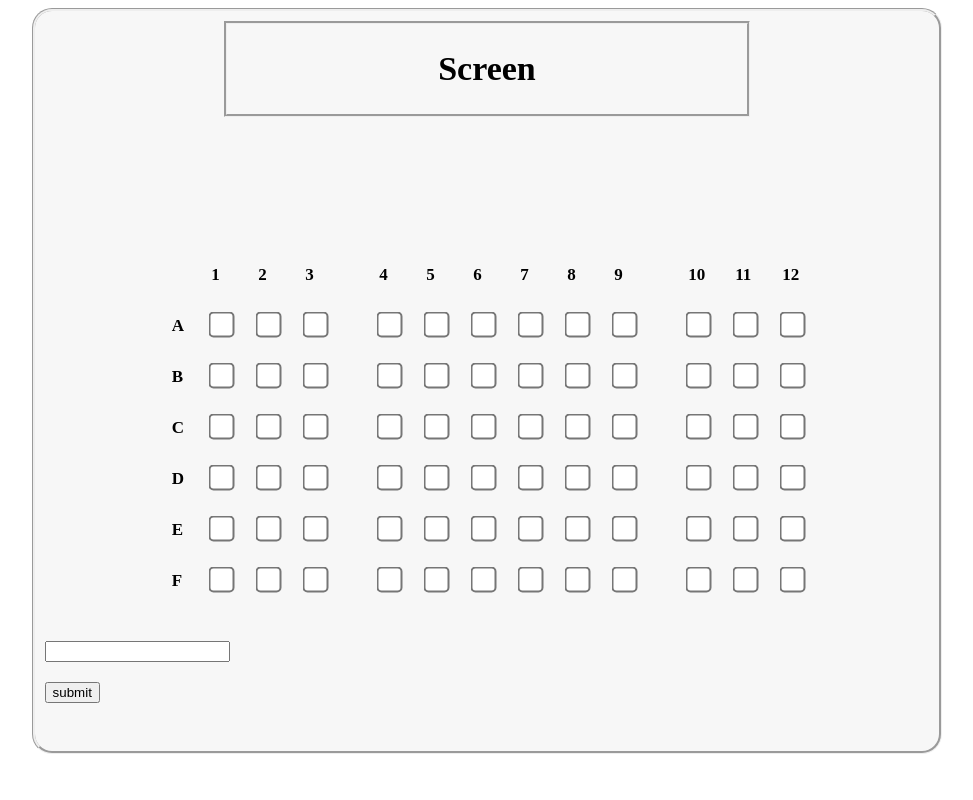
After one commit to YMerrick/PowerRangers, a Flask app: page /movieInfo/1 in a window 1280 px wide. The commit adds this page. Shown: the whole page, without its empty margins (153-1126 px from the left). Run offline with Flask 2, Linux system fonts and the light colour scheme; data comes from the database, SQL or seed files in the repository; both versions use the stored data as it was after the commit.

Commit message:
added a screeningTable function to book a ticket

```diff
--- a/app/models.py
+++ b/app/models.py
@@ -133,3 +133,26 @@ class Models():
     def getTitle(self, title = "Demon Slayer: Kimetsu no Yaiba the Movie: Mugen Train"):
         title = self.db.session.query(self.MoviesTable).filter_by(title=title)
         return title.one().title
+
+    def getScreenID(self,movie_id):
+        screenTable = self.ScreenTable
+        screeningTable = self.ScreeningTable
+        screenID = self.db.session.query(screeningTable.screenID).filter_by(movieID=movie_id).first().screenID
+        return screenID
+
+    def getAScreen(self,screenID):
+        screenTable = self.ScreenTable
+        screen = self.db.session.query(screenTable).get(screenID)
+        return screen
+
+    def getAMovie(self,movieID):
+        movieTable = self.MoviesTable
+        movie = self.db.session.query(movieTable).get(movieID)
+        return movie
+
+    #adding members into member
+    def addMemberTableEntry(self,memberIn):
+        memberTable = self.MemberTable
+        self.db.session.add(memberIn)
+        self.db.session.commit()
+        return 0
--- a/app/templates/MovieInfo.html
+++ b/app/templates/MovieInfo.html
@@ -64,5 +64,6 @@ button {
     <div class="column" style = "margin-left: 220px">
       <h3> Synopsis </h3>
       <p> Saban's Power Rangers follows five ordinary high school kids who must become something extraordinary when they learn that their small town of Angel Grove – and the world – is on the verge of being obliterated by an alien threat. Chosen by destiny, our heroes quickly discover that they are the only ones who can save the planet. But to do so they will have to overcome their real-life issues and band together as the Power Rangers before it is too late. </p>
-      <button type="submit">Booking</button>
+      <a  href="http://localhost:5000/movieInfo/{{movie.movieID}}"><button type="submit">Booking</button>
+      </a>
 </html>
--- /dev/null
+++ b/app/templates/seatTest.html
@@ -0,0 +1,127 @@
+<!DOCTYPE html>
+<html>
+<head>
+  <title>Ticket Generator Design</title>
+<script>
+function checkbox(){
+
+var checkboxes = document.getElementsByName('seats');
+var checkboxesChecked = [];
+// loop over them all
+for (var i=0; i<checkboxes.length; i++) {
+   // And stick the checked ones onto an array...
+   if (checkboxes[i].checked) {
+      checkboxesChecked.push(checkboxes[i].value);
+   }
+}
+document.getElementById("show").value = checkboxesChecked;
+
+}
+</script>
+</head>
+<style>
+.paragraph {
+  margin-top: 100px;
+  margin: auto;
+  width: 70%;
+  padding: 10px;
+  font-size: 17px;
+  background: #f7f7f7;
+  line-height:24px;
+  height: 90vh;
+  border-radius: 20px 20px 20px 20px;
+  border: groove;"
+}
+.screen {
+  margin: auto;
+  width: 500px;
+  padding: 10px;
+  font-size: 17px;
+  background: #f7f7f7;
+  line-height:24px;
+  border: groove;"
+}
+
+/* .seat tbody tr td:not(:first-child) {
+  border: 1px solid black;
+  width: 1em;
+  height: 1em;
+} */
+
+.seat tr td:nth-child(5) {
+  border:none!important;
+}
+
+.seat tr td:nth-child(12) {
+  border:none!important;
+}
+.seat {
+  border-spacing: 1.5em;
+  padding:20px;
+  margin:auto;
+}
+/* .seat td:hover {
+  cursor: pointer;
+  background-color: #5568fa;
+} */
+input[type=checkbox]
+{
+  transform: scale(2);
+  padding: 10px;
+}
+</style>
+<body>
+  <div class="paragraph">
+    <div class="screen">
+      <h1 style="text-align: center;">
+        Screen
+      </h1>
+    </div>
+    <table class="seat" style ="margin-top:100px;">
+    <thead>
+      <tr style="font-weight:bold">
+        <td></td>
+        <td>1</td>
+        <td>2</td>
+        <td>3</td>
+        <td></td>
+        <td>4</td>
+        <td>5</td>
+        <td>6</td>
+        <td>7</td>
+        <td>8</td>
+        <td>9</td>
+        <td></td>
+        <td>10</td>
+        <td>11</td>
+        <td>12</td>
+      </tr>
+    </thead>
+    <tbody>
+      <tr>
+        {% set ns = namespace(count=0) %}
+        <td style="font-weight:bold">{{ rowDict[ns.count] }}</td>
+        {% set ns.count = ns.count+1 %}
+        {% for row in range(1,screenOut.seatNum+1) %}
+        {% if row==4 or row==10 or row==16 or row==22 or row==28 or row==34 or row==40 or row==46 or row==52 or row==58 or row==64 or row==70 %}
+        <td></td>
+        {% endif %}
+        {% if row %12 == 0 and row < screenOut.seatNum %}
+        <td><input type="checkbox" id="seat1"name="seats" onclick="checkbox();" value="{{ row }}"></td>
+        <tr>
+        <td style="font-weight:bold">{{ rowDict[ns.count] }}</td>
+        {% set ns.count = ns.count+1 %}
+        {% else %}
+        <td><input type="checkbox" id="seat1"name="seats" onclick="checkbox();" value="{{ row }}"></td>
+        {% endif %}
+        {% endfor %}
+    </tbody>
+    </table>
+    <form action = "http://localhost:5000/movieInfo/{{movie.movieID}}" method = "POST">
+     <input type="text" id="show" name="seats"><br> <!--will print seats selected -->
+     <p><input type = "submit" value = "submit" /></p>
+    </form>
+  </div>
+</body>
+
+</html>
--- a/app/views.py
+++ b/app/views.py
@@ -58,6 +58,26 @@ def ticket():
     return render_template('Printable Ticket.html',
                            title = 'The Ticket')
 
+@app.route('/addUser', methods = ['POST','GET'])
+def addMember():
+    members = dbmodel.getMemberTable()
+    if request.method == 'POST':
+        result = request.form
+        memberTable = dbmodel.MemberTable
+        email = result.get('email')
+        creditCard = int(result.get('creditCard'))
+        password = result.get ('password')
+        new_member = memberTable(walletBalance=0,email=email,creditCard=creditCard,password=password)
+        dbmodel.addMemberTableEntry(new_member)
+        return render_template('memberList.html',all_member = members)
+    else:
+        return render_template('addUser.html',all_member = members)
+
+@app.route('/memberList')
+def member():
+    members = dbmodel.getMemberTable()
+    return render_template('memberList.html',all_member = members)
+
 @app.route('/movieInfo/<title>')
 def movieInfo(title):
     movie = dbmodel.getMovieInfo(title)
@@ -100,3 +120,17 @@ def movieAdded():
         return render_template('movieList.html',all_movies = movies)
     else:
         return index()
+
+
+@app.route('/movieInfo/<int:movie_id>',methods = ['POST','GET'])
+def showScreening(movie_id):
+    screeningTable = dbmodel.ScreeningTable
+    movies = dbmodel.MoviesTable
+    movie = dbmodel.getAMovie(movie_id)
+    screenTable = dbmodel.ScreenTable
+    screenID = dbmodel.getScreenID(int(movie_id))
+    screen = dbmodel.getAScreen(screenID)
+    if request.method == 'POST':
+        result = request.form
+        print(list(request.form.listvalues()))
+    return render_template("seatTest.html",screenOut = screen,rowDict = ['A','B','C','D','E','F','G'],movie=movie)
```
Also changed, not shown: app/templates/addUser.html (added, +7 -0 lines), app/templates/memberList.html (added, +15 -0 lines), app/movie.db.
